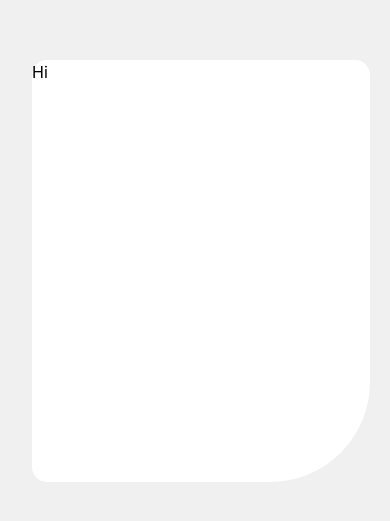
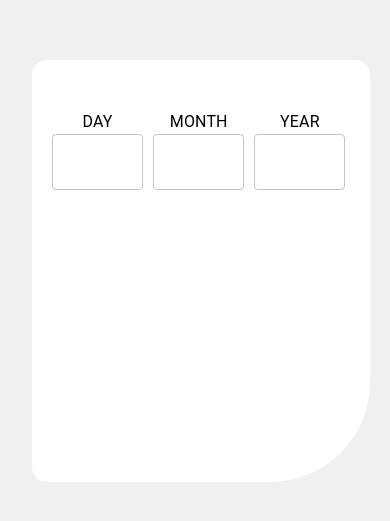
Before and after one commit to bilanoo/age-calculator-app, a React (Vite) app: page / in a window 390 px wide. Shown: the part 151-672 px from the top of the page. Built offline with nearby package versions, Linux system fonts and the light colour scheme.

Commit message:
made the textfield input component with style for mobile view.

```diff
--- a/src/App.tsx
+++ b/src/App.tsx
@@ -1,21 +1,24 @@
-import { Grid } from "@mui/material";
+import { Box, Grid } from "@mui/material";
 import "./App.css";
+import InputDate from "./InputDate";
 
 const App = () => {
   const calculatorContainerStyles = {
+    display: "flex",
     backgroundColor: "white",
     width: "40vh",
     height: "50vh",
     borderRadius: "15px 15px 100px",
   };
   return (
-    <Grid
-      container
+    <Box
       className="calculator-container"
       style={calculatorContainerStyles}
+      boxSizing={"border-box"}
+      flexDirection={"column"}
     >
-      Hi
-    </Grid>
+      <InputDate />
+    </Box>
   );
 };
 
--- a/src/InputDate/index.tsx
+++ b/src/InputDate/index.tsx
@@ -0,0 +1,39 @@
+import { Grid, TextField, Typography } from "@mui/material";
+
+const InputDate = () => {
+  const inputDateContainer = {
+    width: "90%",
+    marginTop: "50px",
+    marginLeft: "20px",
+    marginRight: "40px",
+    columnGap: "10px",
+  };
+
+  const inputDayDateStyle = {
+    width: "30%",
+  };
+  return (
+    <>
+      <Grid
+        container
+        className="input-date-container"
+        style={inputDateContainer}
+      >
+        <Grid item className="input-date-day" style={inputDayDateStyle}>
+          <Typography>DAY</Typography>
+          <TextField type="text"></TextField>
+        </Grid>
+        <Grid item className="input-date-day" style={inputDayDateStyle}>
+          <Typography>MONTH</Typography>
+          <TextField type="text"></TextField>
+        </Grid>
+        <Grid item className="input-date-day" style={inputDayDateStyle}>
+          <Typography>YEAR</Typography>
+          <TextField type="text"></TextField>
+        </Grid>
+      </Grid>
+    </>
+  );
+};
+
+export default InputDate;
```
